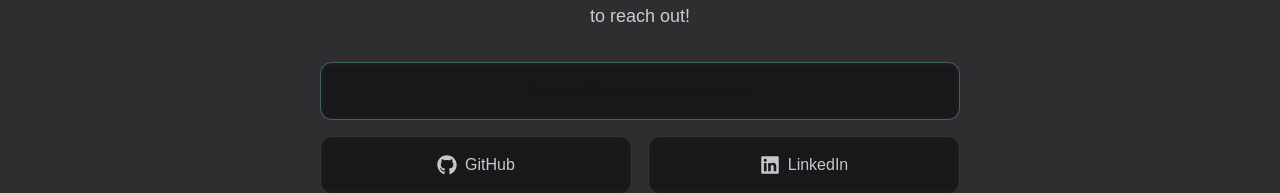
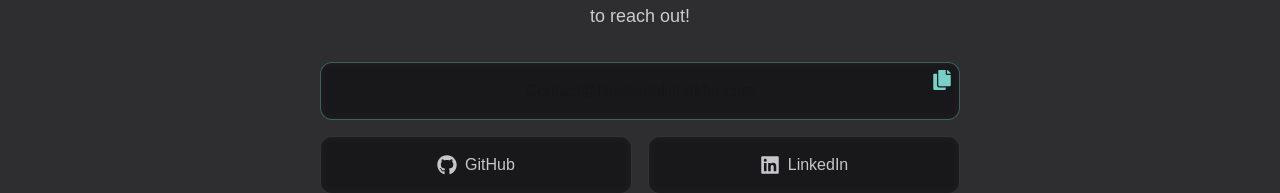
Before and after one commit to rshsh04/portfolio, a Next.js app: page / in a window 1280 px wide. Shown: the part 2431-2624 px from the top of the page. Built offline with nearby package versions, Linux system fonts and the light colour scheme.

Commit message:
copy icon and toast

```diff
--- a/package.json
+++ b/package.json
@@ -15,6 +15,7 @@
     "react": "^19.0.0",
     "react-dom": "^19.0.0",
     "react-icons": "^5.4.0",
+    "react-toastify": "^11.0.3",
     "react-tsparticles": "^2.12.2",
     "tsparticles": "^3.7.1"
   },
--- a/src/components/main.tsx
+++ b/src/components/main.tsx
@@ -1,15 +1,38 @@
-import { FaGithub, FaLinkedin, FaReact, FaNodeJs } from "react-icons/fa";
+import { FaGithub, FaLinkedin, FaReact, FaNodeJs, FaCopy } from "react-icons/fa";
 import { SiNextdotjs, SiTypescript, SiTailwindcss,  SiJavascript, SiMongodb, SiAppwrite } from "react-icons/si";
 import Image from "next/image";
 import Link from "next/link";
 import Me from "./me";
-
+import { Bounce, Flip, ToastContainer, toast } from 'react-toastify';
 export default function Main() {
-
+const notify=()=> toast.success("📩 Email address copied! You're ready to paste it.", {
+    position: "top-center",
+    autoClose: 5000,
+    hideProgressBar: false,
+    closeOnClick: false,
+    pauseOnHover: false,
+    draggable: true,
+    progress: undefined,
+    theme: "colored",
+    transition: Flip,
+    });
 
     return (
         <>
         <main className="relative min-h-screen">
+          <ToastContainer
+                position="top-center"
+                autoClose={5000}
+                hideProgressBar={false}
+                newestOnTop={false}
+                closeOnClick={false}
+                rtl={false}
+                pauseOnFocusLoss
+                draggable
+                pauseOnHover={false}
+                theme="colored"
+                transition={Flip}
+                />
             <div className="relative container mx-auto px-4 py-44 min-h-screen flex flex-col lg:flex-row items-center justify-between gap-8 lg:gap-16" id="about">
 
                 <Image
@@ -161,10 +184,21 @@ export default function Main() {
                             Feel free to reach out!
                         </p>
                         <div className="space-y-4">
-                            <a href="mailto:contact@RashedAliShekho.com"
-                               className="block px-4 md:px-6 py-3 md:py-4 bg-base-100/50 backdrop-blur-sm rounded-xl border border-primary/30  hover:border-secondary transition-all duration-300 text-center">
-                                Contact@Rashedalishekho.com
-                            </a>
+                            <div className="group relative">
+                                <a href="mailto:contact@Rashedalishekho.com"
+                                   className="block px-4 md:px-6 py-3 md:py-4 bg-base-100/50 backdrop-blur-sm rounded-xl border border-primary/30  hover:border-secondary transition-all duration-300 text-center">
+                                    Contact@Rashedalishekho.com
+                                </a>
+                                <button type="button"
+                                        className="absolute top-0 right-0 p-2 text-primary/80 group-hover:text-primary/100 transition-all duration-300"
+                                        onClick={() => navigator.clipboard.writeText('contact@Rashedalishekho.com')
+                                         .then(() => {
+                                             notify();
+                                         })
+                                        }>
+                                    <FaCopy className="w-5 h-5" />
+                                </button>
+                            </div>
                             <div className="flex flex-col sm:flex-row gap-4">
                                 <a
                                     href="https://github.com/rshsh04"
```
Also changed, not shown: 1 other file (tests, documents, lock files or other folders).
